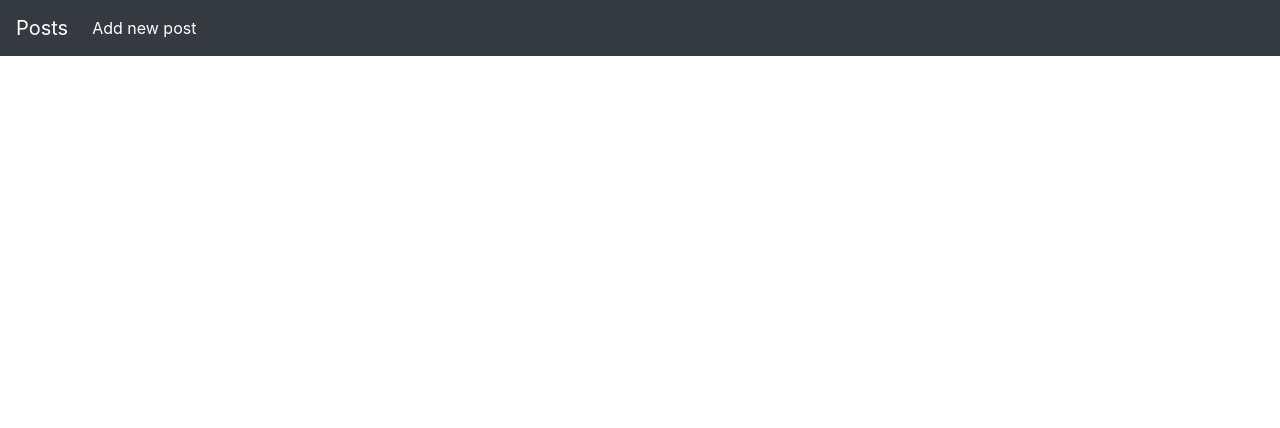
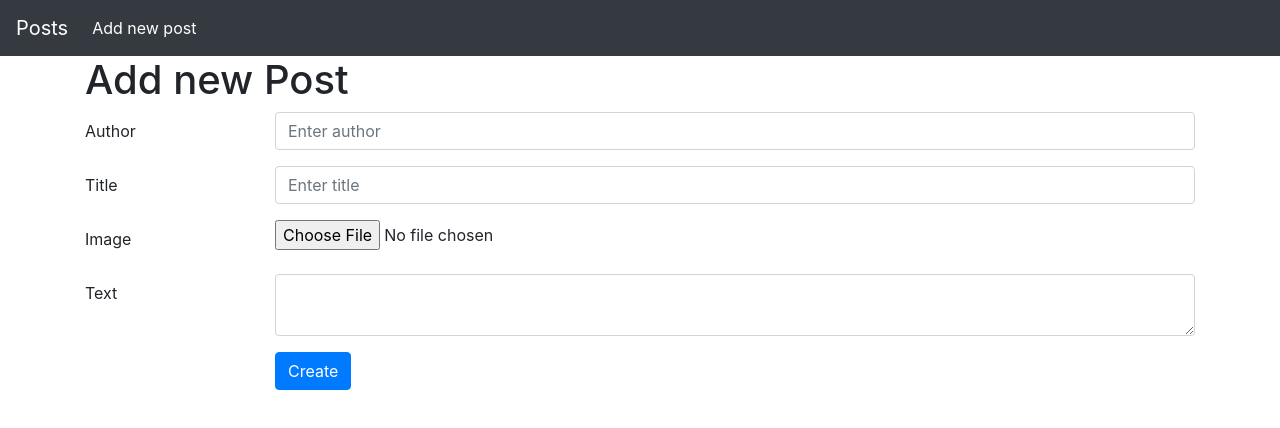
Before and after one commit to aikastor/news-front, a React (Create React App) app: page /posts/new in a window 1280 px wide. Shown: the top 428 px of the page. Built offline with nearby package versions, Linux system fonts and the light colour scheme.

Commit message:
-added a component to add posts

```diff
--- a/src/components/PostForm/PostForm.js
+++ b/src/components/PostForm/PostForm.js
@@ -0,0 +1,94 @@
+import React, {Component} from 'react';
+import {Button, Col, Form, FormGroup, Input, Label} from "reactstrap";
+
+
+class PostForm extends Component {
+
+  state = {
+    title: '',
+    image: null,
+    text: '',
+    author: '',
+  };
+  inputChangeHandler = (e) => {
+    this.setState({
+      [e.target.name]: e.target.value
+    })
+  };
+  fileChangeHandler = (e) => {
+    this.setState({
+      [e.target.name] : e.target.files[0]
+    })
+  };
+  submitHandler = e => {
+    e.preventDefault();
+
+    const formData = new FormData();
+
+    formData.append('date', new Date().toISOString());
+
+    Object.keys(this.state).forEach(key => {
+      if(this.state[key]) {
+        formData.append(key, this.state[key])
+      }
+    });
+    this.props.onSubmit(formData)
+  };
+
+  render() {
+    return (
+        <div>
+          <Form onSubmit={this.submitHandler}>
+            <FormGroup row>
+              <Label for="author" sm={2}>Author</Label>
+              <Col sm={10}>
+                <Input
+                       type="text" name="author"
+                       id="author" placeholder="Enter author"
+                       value={this.state.author}
+                       onChange={this.inputChangeHandler}
+                />
+              </Col>
+            </FormGroup>
+            <FormGroup row>
+              <Label for="title" sm={2}>Title</Label>
+              <Col sm={10}>
+                <Input required
+                    type="text" name="title"
+                    id="title" placeholder="Enter title"
+                    value={this.state.title}
+                    onChange={this.inputChangeHandler}
+                />
+              </Col>
+            </FormGroup>
+            <FormGroup row>
+              <Label for="image" sm={2}>Image</Label>
+              <Col sm={10}>
+                <Input type="file" name="image"
+                       id="image"
+                       onChange={this.fileChangeHandler}
+                />
+              </Col>
+            </FormGroup>
+            <FormGroup row>
+              <Label for="text" sm={2}>Text</Label>
+              <Col sm={10}>
+                <Input type="textarea" name="text"
+                       id="text" required
+                       value={this.state.text}
+                       onChange={this.inputChangeHandler}
+                />
+              </Col>
+            </FormGroup>
+            <FormGroup row>
+              <Col sm={{size: 10, offset: 2}}>
+                <Button type="submit" color='primary'>Create</Button>
+              </Col>
+            </FormGroup>
+          </Form>
+        </div>
+    );
+  }
+}
+
+export default PostForm;
--- a/src/containers/NewPost/NewPost.js
+++ b/src/containers/NewPost/NewPost.js
@@ -1,13 +1,27 @@
 import React, {Component} from 'react';
+import {createPost} from "../../store/actions/postActions";
+import {connect} from "react-redux";
+import PostForm from "../../components/PostForm/PostForm";
 
 class NewPost extends Component {
+
+  createPostHandler = async formData => {
+    await this.props.createPost(formData);
+    this.props.history.push('/');
+  };
+
   render() {
     return (
-        <div>
-
-        </div>
+        <>
+          <h1>Add new Post</h1>
+          <PostForm
+              onSubmit={this.createPostHandler}
+          />
+        </>
     );
   }
 }
-
-export default NewPost;
+const mapDispatchToProps = dispatch => ({
+  createPost: (postData) => dispatch(createPost(postData)),
+});
+export default connect(null, mapDispatchToProps)(NewPost);
--- a/src/store/actions/postActions.js
+++ b/src/store/actions/postActions.js
@@ -25,7 +25,7 @@ export const fetchPosts = () => {
 export const createPost = (post)=> {
   return async (dispatch) => {
     try {
-      await  axiosApi.post('http://localhost:8000/posts', post);
+      await  axiosApi.post('http://localhost:8000/news', post);
       dispatch(createPostSuccess())
     } catch (e) {
       console.error(e)
@@ -36,11 +36,12 @@ export const createPost = (post)=> {
 export const fetchSinglePost = (id) => {
   return async (dispatch) => {
     try {
-      const response = await axiosApi.get(`http://localhost:8000/recipes/${id}`);
+      const response = await axiosApi.get(`http://localhost:8000/news/${id}`);
       dispatch(fetchSinglePostSuccess(response.data))
     } catch (e) {
       console.log(e)
     }
+
   }
 };
 export const deletePost = (postID) => {
@@ -51,6 +52,5 @@ export const deletePost = (postID) => {
     } catch (e) {
       console.error(e)
     }
-
   }
 };
```
